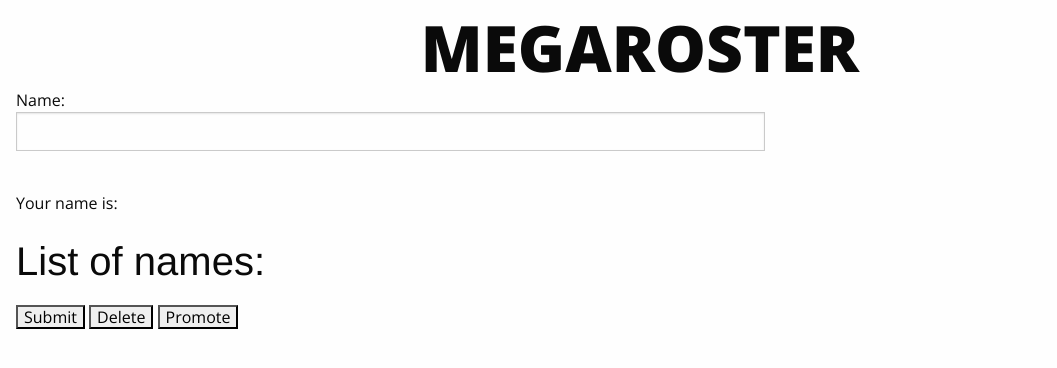
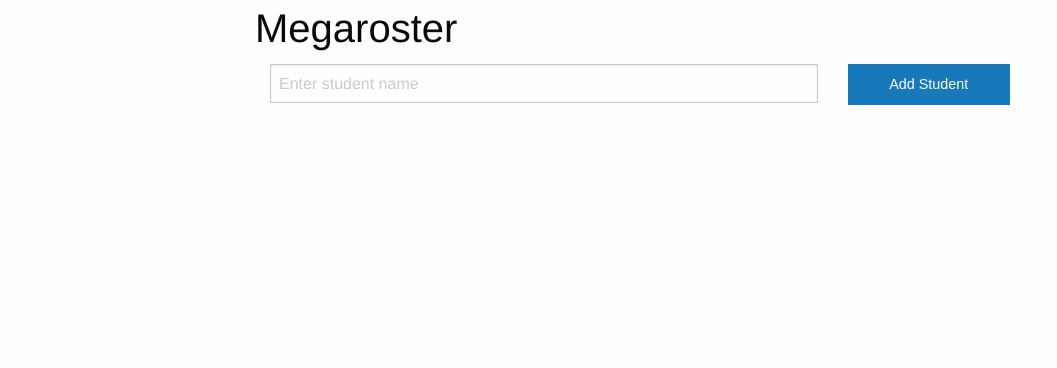
Before and after one commit to vishvasan/megaroster, a plain HTML site: page index.html in a window 1280 px wide. Shown: the whole page, without its empty margins (0-1057 px from the left). Drawn offline with nearby package versions, Linux system fonts and the light colour scheme; files that its build step writes are made by us from their sources; a web font is replaced by a local one.

Commit message:
Setup submit handler for the form

```diff
--- a/index.html
+++ b/index.html
@@ -6,29 +6,34 @@
     <title>Megaroster</title>
     <meta name="description" content="">
     <meta name="viewport" content="width=device-width, initial-scale=1">
-    <link rel="stylesheet" href="https://cdnjs.cloudflare.com/ajax/libs/foundation/6.3.1/css/foundation.min.css">
-    <link rel="stylesheet" href="index.css">
+    <link rel="stylesheet" href="css/foundation.css">
+    <link rel="stylesheet" href="css/app.css">
   </head>
   <body>
-    <h1>Megaroster</h1>
+    <div class="row">
+      <div class="medium-offset-2 medium-8 columns">
+        <h2>Megaroster</h2>
+        <form>
+          <div class="small-9 columns">
+            <input
+              type="text"
+              name="studentName"
+              placeholder="Enter student name"
+            >
+          </div>
+          <div class="small-3 columns">
+            <button type="submit" class="button expanded">Add Student</button>
+          </div>
+        </form>
+      </div>
+    </div>
 
-    <section>
-      <div>
-        Name:
-        <input type="text" id="personName">
-        <br>
-        <p>Your name is: <b id='boldStuff'></b>
-        </p>
-        <h2>List of names:</h2>
-        <ol id="demo"></ol>
-        <input type='button' onclick='changeText()' value='Submit' />
-        <input type='button' onclick='deleteText()' value='Delete' />
-        <input type='button' onclick='promoteText()' value='Promote' />
-      </div>
 
-      <div class="details"></div>
-    </section>
 
-    <script src="index.js"></script>
+
+    <script src="js/vendor/jquery.js"></script>
+    <script src="js/vendor/what-input.js"></script>
+    <script src="js/vendor/foundation.js"></script>
+    <script src="js/app.js"></script>
   </body>
 </html>
```
Also changed, not shown: foundation-6/js/app.js (+14 -0 lines).
